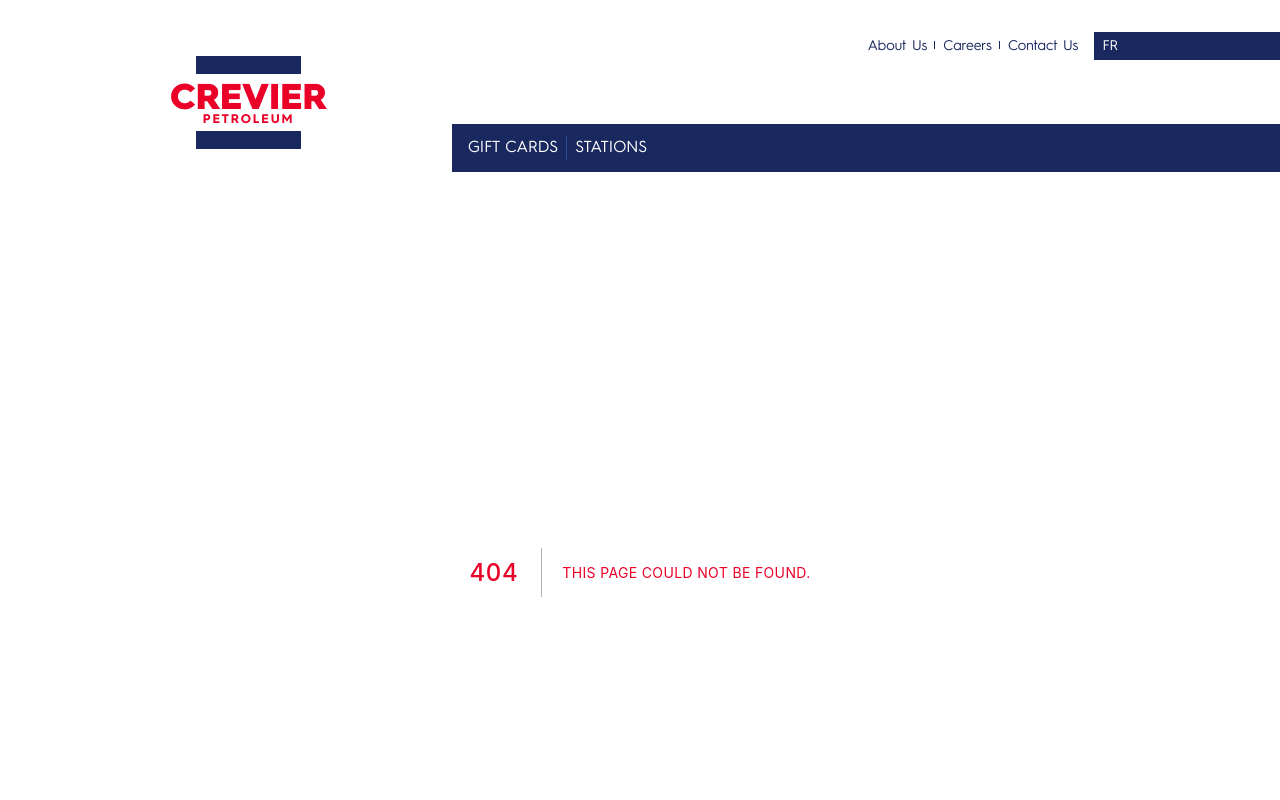
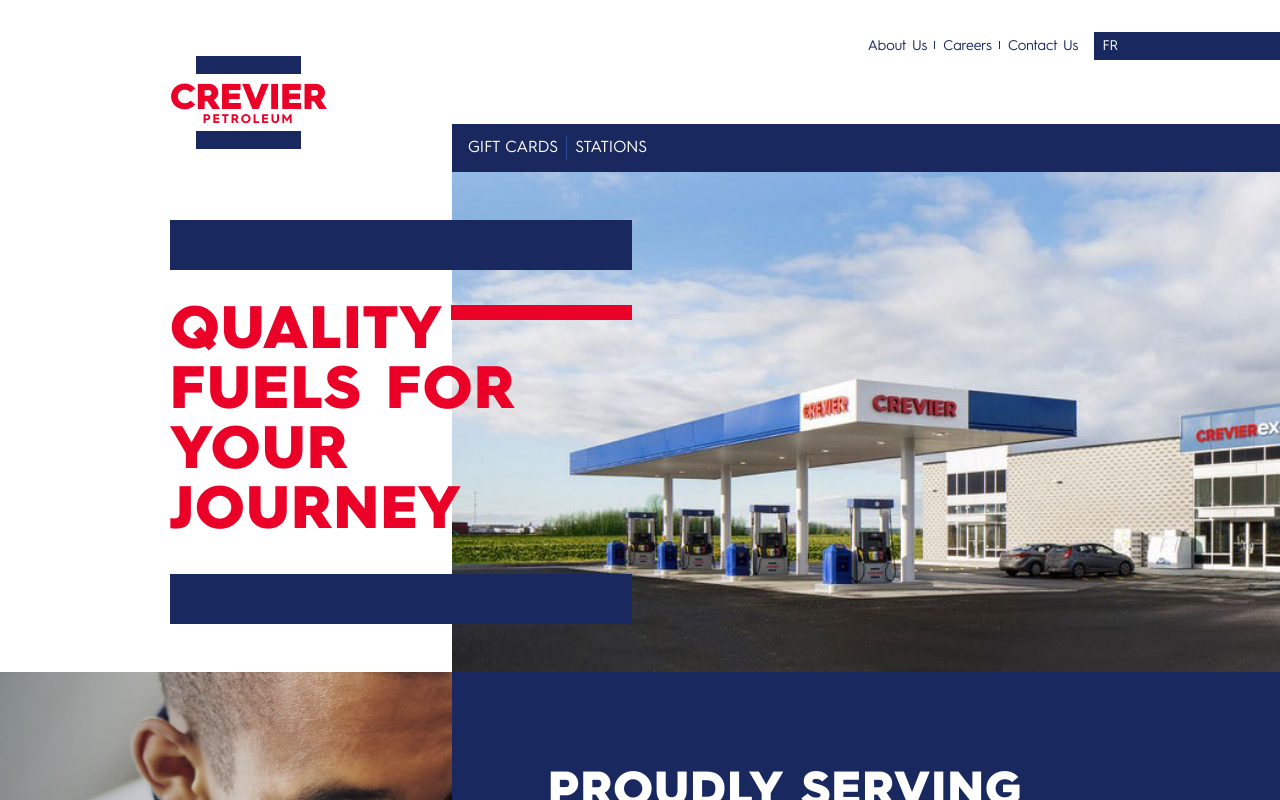
Before and after one commit to rs-nerder-pk/nerder-crevier-pk, a Next.js app: page /sample in a window 1280 px wide. Before the commit this address had no page. Shown: the top 800 px of the page. Built offline with nearby package versions, Linux system fonts and the light colour scheme.

Commit message:
add sample page to display app components

```diff
--- a/pages/index.jsx
+++ b/pages/index.jsx
@@ -2,14 +2,7 @@ import Sections from "../components/sections/Sections";
 
 export default function Home(props) {
   const { sections } = props;
-  return (
-    <main
-      className="bg-[length:0%] md:bg-[length:50%] bg-no-repeat bg-left-bottom"
-      style={{ backgroundImage: `url(/images/bg-page.jpeg)` }}
-    >
-      {sections && <Sections sections={sections} />}
-    </main>
-  );
+  return <main>{sections && <Sections sections={sections} />}</main>;
 }
 
 export async function getStaticProps() {
--- /dev/null
+++ b/pages/sample.jsx
@@ -0,0 +1,106 @@
+import Sections from "@/components/sections/Sections";
+
+export default function SamplePage() {
+  const sections = [
+    {
+      sys: {
+        id: Math.random(),
+      },
+      contentType: "banner",
+      type: "",
+    },
+    {
+      sys: {
+        id: Math.random(),
+      },
+      contentType: "imageWithText",
+      type: "offsetImageLeftOnBlue",
+    },
+    {
+      sys: {
+        id: Math.random(),
+      },
+      contentType: "stationsCta",
+      type: "default",
+    },
+    {
+      sys: {
+        id: Math.random(),
+      },
+      contentType: "imageWithText",
+      type: "boxedContentImageRight",
+    },
+    {
+      sys: {
+        id: Math.random(),
+      },
+      contentType: "imageWithText",
+      type: "boxedContentImageRight",
+    },
+    {
+      sys: {
+        id: Math.random(),
+      },
+      contentType: "text",
+      type: "default",
+    },
+    {
+      sys: {
+        id: Math.random(),
+      },
+      contentType: "text",
+      type: "boxed-two-col",
+    },
+    {
+      sys: {
+        id: Math.random(),
+      },
+      contentType: "callOuts",
+      type: "bg-primary-padding-bottom",
+    },
+    {
+      sys: {
+        id: Math.random(),
+      },
+      contentType: "callOuts",
+      type: "inset-bg-white",
+    },
+    {
+      sys: {
+        id: Math.random(),
+      },
+      contentType: "cta",
+      type: "bg-offset-top",
+    },
+
+    {
+      sys: {
+        id: Math.random(),
+      },
+      contentType: "text",
+      type: "boxed-two-col-with-list",
+    },
+    {
+      sys: {
+        id: Math.random(),
+      },
+      contentType: "text",
+      type: "boxed-two-col",
+    },
+    {
+      sys: {
+        id: Math.random(),
+      },
+      contentType: "text",
+      type: "default",
+    },
+    {
+      sys: {
+        id: Math.random(),
+      },
+      contentType: "text",
+      type: "with-two-cols",
+    },
+  ];
+  return <main>{sections && <Sections sections={sections} />}</main>;
+}
```
